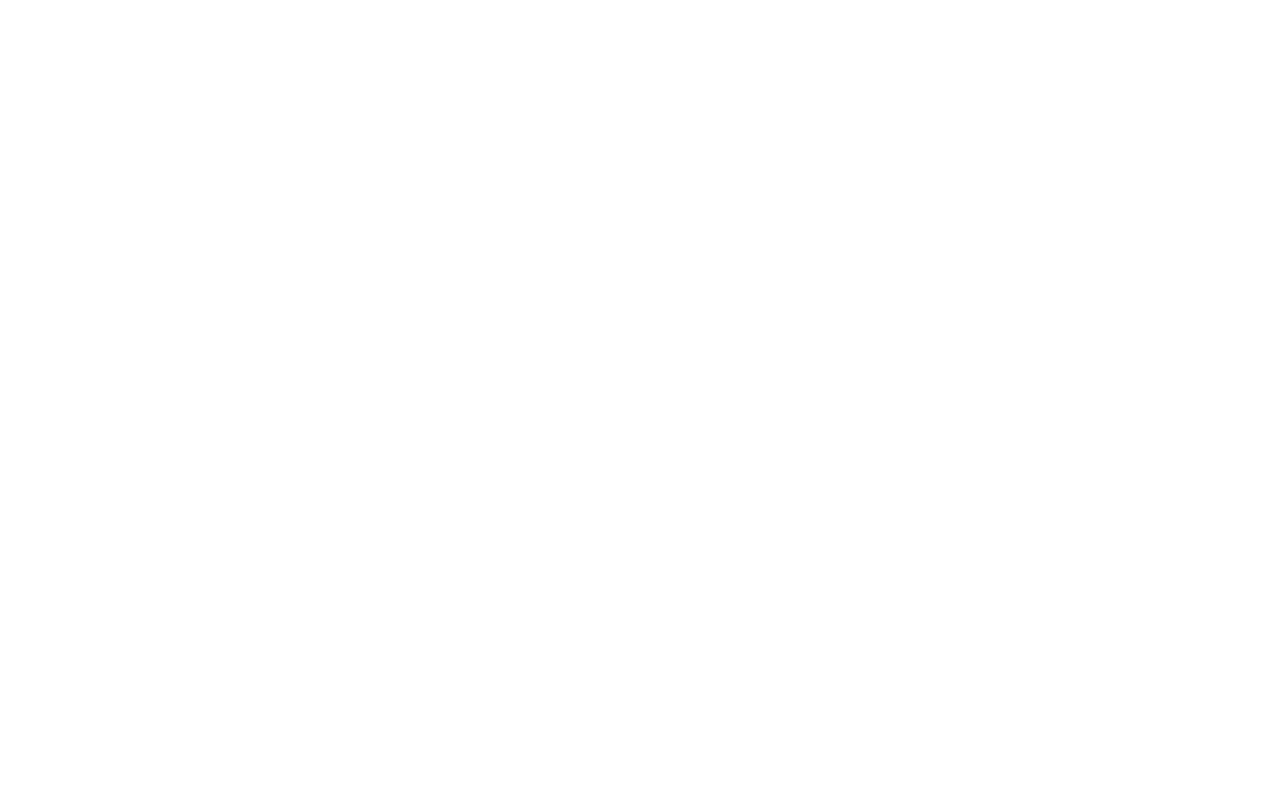
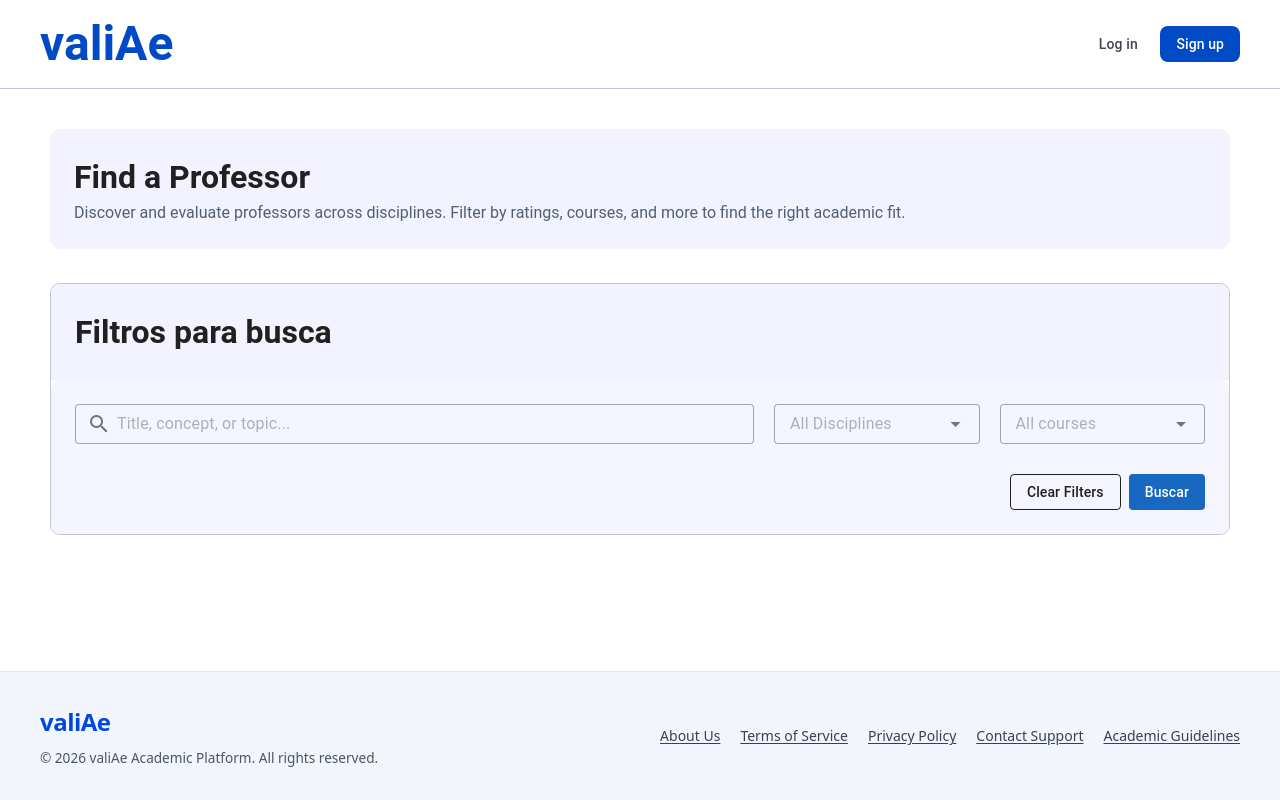
Before and after one commit to profBruno-UFC-Qx/QXD0279-furia, a Vue app in the folder frontend/: page /student/teachers in a window 1280 px wide. Before the commit this address had no page. Built offline with nearby package versions, Linux system fonts and the light colour scheme; a small style sheet from the web is missing.

Commit message:
feat(StudentTeacehrs) starting the development of the page

```diff
--- /dev/null
+++ b/frontend/src/components/Filters/Filters.vue
@@ -0,0 +1,99 @@
+<script setup lang="ts">
+import Ornament from "../Ornament/Ornament.vue";
+
+interface InputItems {
+  text: boolean;
+  dicipline: boolean;
+  course: boolean;
+  teacher: boolean;
+}
+
+const { inputs } = defineProps<{
+  inputs: InputItems;
+}>();
+
+console.log();
+</script>
+<template>
+  <Ornament :text="'Filtros para busca'">
+    <template #content>
+      <div class="filters">
+        <div class="inputs">
+          <v-text-field
+            v-if="inputs.text == true"
+            class="text"
+            placeholder="Title, concept, or topic..."
+            prepend-inner-icon="mdi-magnify"
+            variant="outlined"
+            density="compact"
+            hide-details
+          />
+          <v-select
+            v-if="inputs.dicipline == true"
+            placeholder="All Disciplines"
+            :items="[]"
+            variant="outlined"
+            density="compact"
+            hide-details
+          />
+          <v-select
+            v-if="inputs.teacher == true"
+            placeholder="All Professors"
+            :items="[]"
+            variant="outlined"
+            density="compact"
+            hide-details
+          />
+          <v-select
+            v-if="inputs.course == true"
+            placeholder="All courses"
+            :items="[]"
+            variant="outlined"
+            density="compact"
+            hide-details
+          />
+        </div>
+        <div class="buttons">
+          <v-btn variant="outlined" class="mr-2 text-none">
+            Clear Filters
+          </v-btn>
+          <v-btn color="primary" variant="flat" class="text-none">
+            Buscar
+          </v-btn>
+        </div>
+      </div>
+    </template>
+  </Ornament>
+</template>
+
+<style lang="css" scoped>
+.filters {
+  display: flex;
+  flex-direction: column;
+  gap: 30px;
+  border-radius: 10px;
+  padding: 24px;
+  background-color: #f2f3ffd0;
+}
+
+.buttons {
+  display: flex;
+  justify-content: end;
+}
+
+.inputs {
+  display: flex;
+  flex-wrap: wrap;
+  gap: 20px;
+}
+
+.inputs .text {
+  flex-grow: 4;
+  min-width: 300px;
+}
+
+.inputs > div {
+  flex-grow: 1;
+  min-width: 200px;
+}
+</style>
--- a/frontend/src/pages/Student/StudentDocuments.vue
+++ b/frontend/src/pages/Student/StudentDocuments.vue
@@ -3,6 +3,7 @@
 import Header from "@/components/Header/Header.vue";
 import TableDocs from "@/components/Table/TableDocs.vue";
 import Ornament from "@/components/Ornament/Ornament.vue";
+import Filters from "@/components/Filters/Filters.vue";
 
 const boats = [
   {
@@ -34,36 +35,15 @@
       description="Browse, filter, and download study materials from your institution."
     />
 
-    <div class="filters">
-      <div class="inputs">
-        <v-text-field
-          class="text"
-          placeholder="Title, concept, or topic..."
-          prepend-inner-icon="mdi-magnify"
-          variant="outlined"
-          density="compact"
-          hide-details
-        />
-        <v-select
-          placeholder="All Disciplines"
-          :items="[]"
-          variant="outlined"
-          density="compact"
-          hide-details
-        />
-        <v-select
-          placeholder="All Professors"
-          :items="[]"
-          variant="outlined"
-          density="compact"
-          hide-details
-        />
-      </div>
-      <div class="buttons">
-        <v-btn variant="outlined" class="mr-2 text-none"> Clear Filters </v-btn>
-        <v-btn color="primary" variant="flat" class="text-none"> Buscar </v-btn>
-      </div>
-    </div>
+    <Filters
+      :inputs="{
+        text: true,
+        dicipline: true,
+        course: false,
+        teacher: false,
+      }"
+    />
+
     <Ornament :text="'Documents'">
       <template #content>
         <div>
@@ -75,33 +55,6 @@
 </template>
 
 <style lang="css" scoped>
-.filters {
-  display: flex;
-  flex-direction: column;
-  gap: 30px;
-  border-radius: 10px;
-  padding: 24px;
-  background-color: #f2f3ffd0;
-}
-
-.buttons {
-  display: flex;
-  justify-content: end;
-}
-
-.inputs {
-  display: flex;
-  gap: 20px;
-}
-
-.inputs .text {
-  flex-grow: 4;
-}
-
-.inputs * {
-  flex-grow: 1;
-}
-
 .content {
   display: flex;
   flex-direction: column;
--- /dev/null
+++ b/frontend/src/pages/Student/StudentTeachers.vue
@@ -0,0 +1,41 @@
+<script setup lang="ts">
+import { ref } from "vue";
+import Header from "@/components/Header/Header.vue";
+import Filters from "@/components/Filters/Filters.vue";
+
+interface InputItem {
+  type: "text" | "select";
+  placeholder: string;
+}
+
+const inputs: InputItem[] = [
+  { type: "text", placeholder: "Pesquise por texto" },
+  { type: "select", placeholder: "Selecione a disciplina" },
+];
+</script>
+<template>
+  <div class="content container">
+    <Header
+      title="Find a Professor"
+      description="Discover and evaluate professors across disciplines. Filter by ratings, courses,
+and more to find the right academic fit."
+    />
+
+    <Filters
+      :inputs="{
+        text: true,
+        dicipline: true,
+        course: true,
+        teacher: false,
+      }"
+    />
+  </div>
+</template>
+
+<style lang="css" scoped>
+.content {
+  display: flex;
+  flex-direction: column;
+  gap: 24px;
+}
+</style>
--- a/frontend/src/router/index.ts
+++ b/frontend/src/router/index.ts
@@ -15,6 +15,7 @@
 // Student pages
 import StudentHome from "@/pages/Student/StudentHome.vue";
 import StudentDocuments from "@/pages/Student/StudentDocuments.vue";
+import StudentTeachers from "@/pages/Student/StudentTeachers.vue";
 
 const router = createRouter({
   history: createWebHistory(import.meta.env.BASE_URL),
@@ -44,6 +45,11 @@
           component: StudentDocuments,
           name: "studentDocuments",
         },
+        {
+          path: "teachers",
+          component: StudentTeachers,
+          name: "studentTeachers",
+        },
       ],
     },
     {
```
Also changed, not shown: frontend/src/pages/Student/StudentProfessors.vue (deleted).
